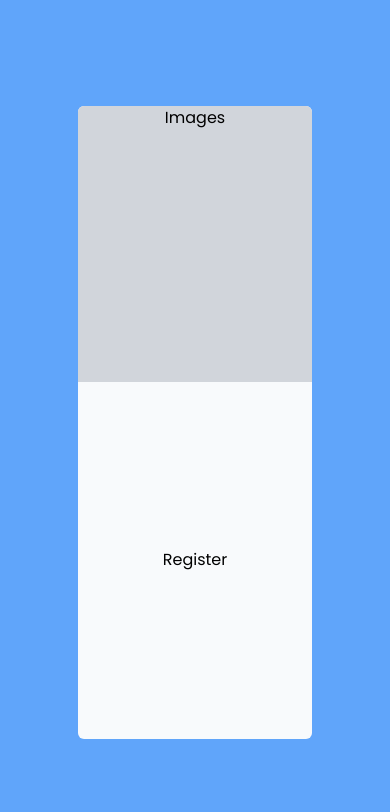
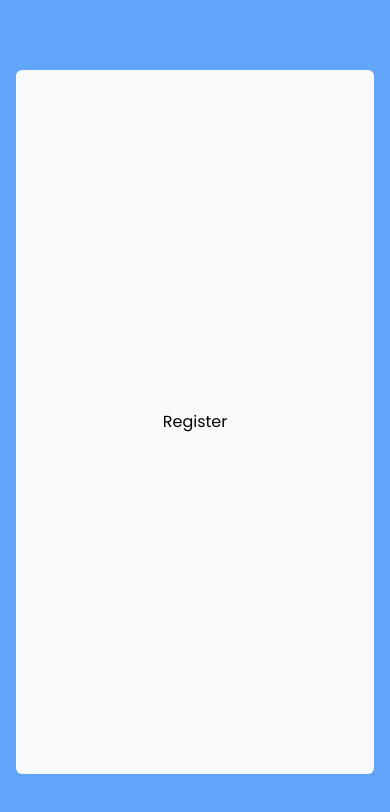
Before and after one commit to mochammadbagas/AuthApp, a Next.js app: page /register in a window 390 px wide. Shown: the top 812 px of the page. Built offline with nearby package versions, Linux system fonts and the light colour scheme.

Commit message:
Fix Layout Component

```diff
--- a/layout/layout.js
+++ b/layout/layout.js
@@ -1,8 +1,8 @@
 export default function Layout({ children }) {
   return (
     <div className='flex h-screen bg-blue-400'>
-      <div className='m-auto bg-slate-50 rounded-md w-3/5 h-3/4 grid lg:grid-cols-2 overflow-hidden'>
-        <div className='bg-gray-300 text-center'>Images</div>
+      <div className='m-auto bg-slate-50 rounded-md w-11/12 lg:w-4/5 h-5/6 lg:h-5/6 grid lg:grid-cols-2 overflow-hidden'>
+        <div className='bg-gray-300 text-center hidden lg:block'>Images</div>
         <div className='right flex flex-col justify-evenly'>
           <div className='text-center py-10'>{children}</div>
         </div>
```
